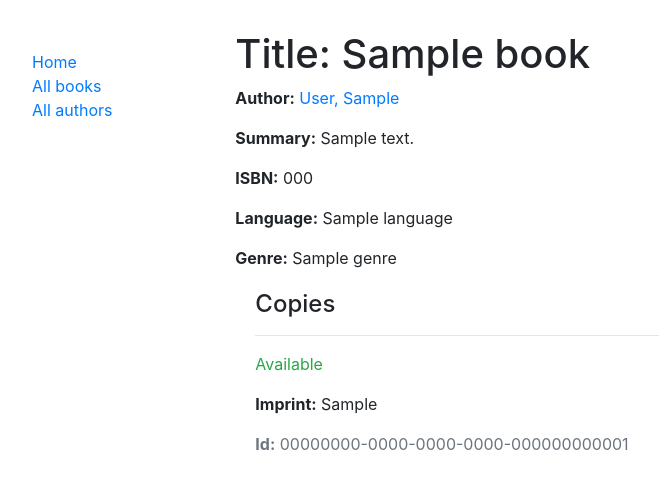
After one commit to djpeach/Django-Projects, a Django app: page /catalog/books/1 in a window 1280 px wide. The commit adds this page. Shown: the top 489 px of the page, without its empty margins (13-672 px from the left). Run offline with Django 3.2, Linux system fonts and the light colour scheme; tables that the repository leaves empty hold one stand-in row (values such as "Sample post"); some libraries are stand-ins or nearby versions.

Commit message:
Created book and author detail and list views

```diff
--- a/local_library/catalog/models.py
+++ b/local_library/catalog/models.py
@@ -27,7 +27,7 @@ class Book(models.Model):
         return self.title
 
     def get_absolute_url(self):
-        return reverse('catalog:book-detail', args=[str(self.id)])
+        return reverse('catalog:book-detail-view', args=[str(self.id)])
 
     def display_genre(self):
         return ', '.join(genre.name for genre in self.genre.all()[:3])
@@ -71,7 +71,7 @@ class Author(models.Model):
         ordering = ['last_name', 'first_name']
 
     def get_absolute_url(self):
-        return reverse('catalog:author-detail', args=[str(self.id)])
+        return reverse('catalog:author-detail-view', args=[str(self.id)])
 
     def __str__(self):
         return f'{self.last_name}, {self.first_name}'
--- a/local_library/catalog/templates/base_generic.html
+++ b/local_library/catalog/templates/base_generic.html
@@ -15,9 +15,9 @@
       <div class="col-sm-2">
       {% block sidebar %}
         <ul class="sidebar-nav">
-          <li><a href="{% url 'index' %}">Home</a></li>
-          <li><a>All books</a></li>
-          <li><a>All authors</a></li>
+          <li><a href="{% url 'catalog:index' %}">Home</a></li>
+          <li><a href="{% url 'catalog:book-list-view' %}">All books</a></li>
+          <li><a href="{% url 'catalog:author-list-view' %}">All authors</a></li>
         </ul>
      {% endblock %}
       </div>
--- /dev/null
+++ b/local_library/catalog/templates/catalog/book_detail.html
@@ -0,0 +1,25 @@
+{% extends "base_generic.html" %}
+
+{% block content %}
+  <h1>Title: {{ book.title }}</h1>
+
+  <p><strong>Author:</strong> <a href="{{ book.author.get_absolute_url }}">{{ book.author }}</a></p>
+  <p><strong>Summary:</strong> {{ book.summary }}</p>
+  <p><strong>ISBN:</strong> {{ book.isbn }}</p>
+  <p><strong>Language:</strong> {{ book.language }}</p>
+  <p><strong>Genre:</strong> {{ book.genre.all|join:', ' }}</p>
+
+  <div style="margin-left:20px;margin-top:20px">
+    <h4>Copies</h4>
+
+    {% for copy in book.bookinstance_set.all %}
+      <hr>
+      <p class="{% if copy.status == 'a' %}text-success{% elif copy.status == 'm' %}text-danger{% else %}text-warning{% endif %}">{{ copy.get_status_display }}</p>
+      {% if copy.status != 'a' %}
+        <p><strong>Due to be returned:</strong> {{copy.due_back}}</p>
+      {% endif %}
+      <p><strong>Imprint:</strong> {{copy.imprint}}</p>
+      <p class="text-muted"><strong>Id:</strong> {{copy.id}}</p>
+    {% endfor %}
+  </div>
+{% endblock %}
--- a/local_library/catalog/urls.py
+++ b/local_library/catalog/urls.py
@@ -1,7 +1,11 @@
 from django.urls import path
 from . import views
 
-appname = 'catalog'
+app_name = 'catalog'
 urlpatterns = [
     path('', views.index, name='index'),
+    path('books/', views.BookListView.as_view(), name='book-list-view'),
+    path('books/<int:pk>', views.BookDetailView.as_view(), name='book-detail-view'),
+    path('authors/', views.AuthorListView.as_view(), name='author-list-view'),
+    path('authors/<int:pk>', views.AuthorDetailView.as_view(), name='author-detail-view'),
 ]
--- a/local_library/catalog/views.py
+++ b/local_library/catalog/views.py
@@ -1,6 +1,8 @@
 from django.shortcuts import render
 from django.http import HttpResponse
+from django.views import generic
 from . import models
+
 
 def index(req):
     hm_books = models.Book.objects.all().count()
@@ -17,3 +19,25 @@ def index(req):
     }
 
     return render(req, 'index.html', context=context)
+
+
+class BookListView(generic.ListView):
+    model = models.Book
+    extra_context = {
+        'model_object': 'book',
+    }
+
+
+class BookDetailView(generic.DetailView):
+    model = models.Book
+
+
+class AuthorListView(generic.ListView):
+    model = models.Author
+    extra_context = {
+        'model_object': 'author',
+    }
+
+
+class AuthorDetailView(generic.DetailView):
+    model = models.Author
```
Also changed, not shown: local_library/catalog/templates/catalog/author_detail.html (added, +19 -0 lines), local_library/catalog/templates/catalog/author_list.html (added, +17 -0 lines), local_library/catalog/templates/catalog/book_list.html (added, +17 -0 lines), local_library/catalog/templates/index.html (+4 -4 lines).
